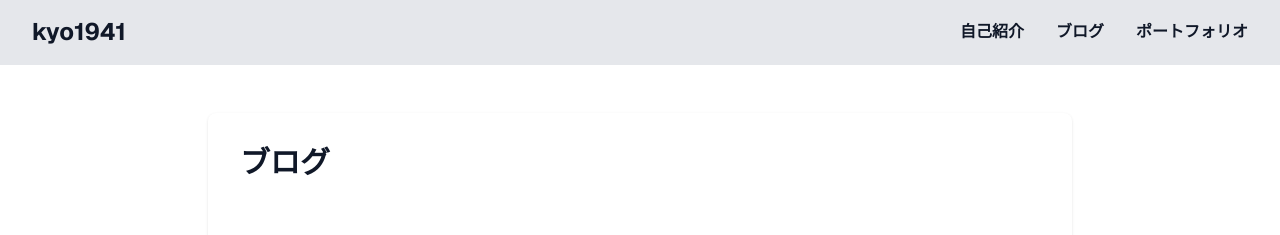
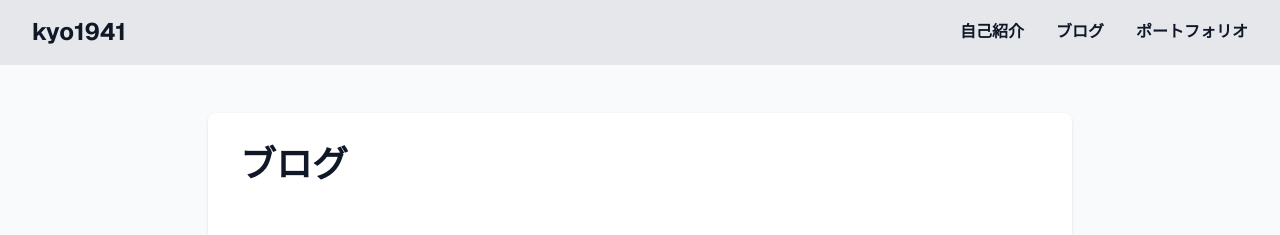
Before and after one commit to kyo1941/my-page, a Next.js app in the folder frontend/: page /blog in a window 1280 px wide. Shown: the top 235 px of the page. Built offline with nearby package versions, Linux system fonts and the light colour scheme.

Commit message:
fix: 見出しのつけ方を修正

```diff
--- a/frontend/src/app/blog/page.tsx
+++ b/frontend/src/app/blog/page.tsx
@@ -2,11 +2,13 @@
 
 export default function BlogPage() {
   return (
-    <div className="min-h-screen bg-white font-sans">
+    <div className="min-h-screen bg-gray-50 font-sans">
       <Header />
       <main className="max-w-4xl mx-auto px-4 py-12">
         <div className="bg-white rounded-lg shadow-sm p-8">
-          <h1 className="text-3xl font-bold mb-8 text-gray-900">ブログ</h1>
+
+          <h1 className="text-4xl font-bold mb-8 text-gray-900">ブログ</h1>
+
           <div className="text-center text-gray-600 py-12">
             <p>ブログ記事を準備中です。</p>
           </div>
--- a/frontend/src/app/components/profile/ProfileDetailSection.tsx
+++ b/frontend/src/app/components/profile/ProfileDetailSection.tsx
@@ -19,7 +19,6 @@
 
   return (
     <div>
-      <h1 className="text-4xl font-bold mb-8 text-gray-900">自己紹介</h1>
       <div className="prose max-w-none prose-lg">
         <ul className="text-gray-700 leading-relaxed mb-6">
             <li className="my-1">福島県 県北出身</li>
--- a/frontend/src/app/profile/page.tsx
+++ b/frontend/src/app/profile/page.tsx
@@ -10,6 +10,8 @@
 
       <main className="max-w-4xl mx-auto px-4 py-12">
         <div className="bg-white rounded-lg shadow-sm p-8">
+
+          <h1 className="text-4xl font-bold mb-8 text-gray-900">自己紹介</h1>
 
           <section className="border-b border-gray-200 pb-12 mb-12">
             <ProfileDetailSection />
```
